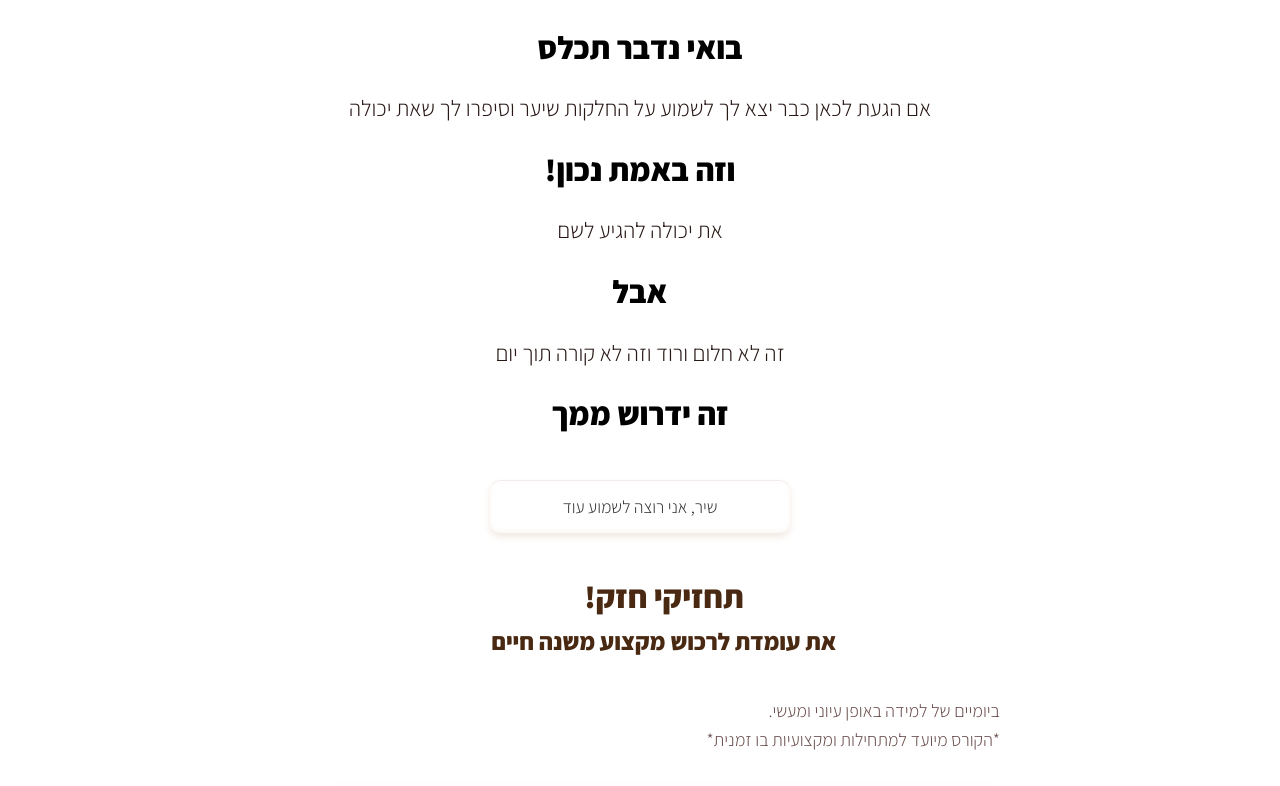
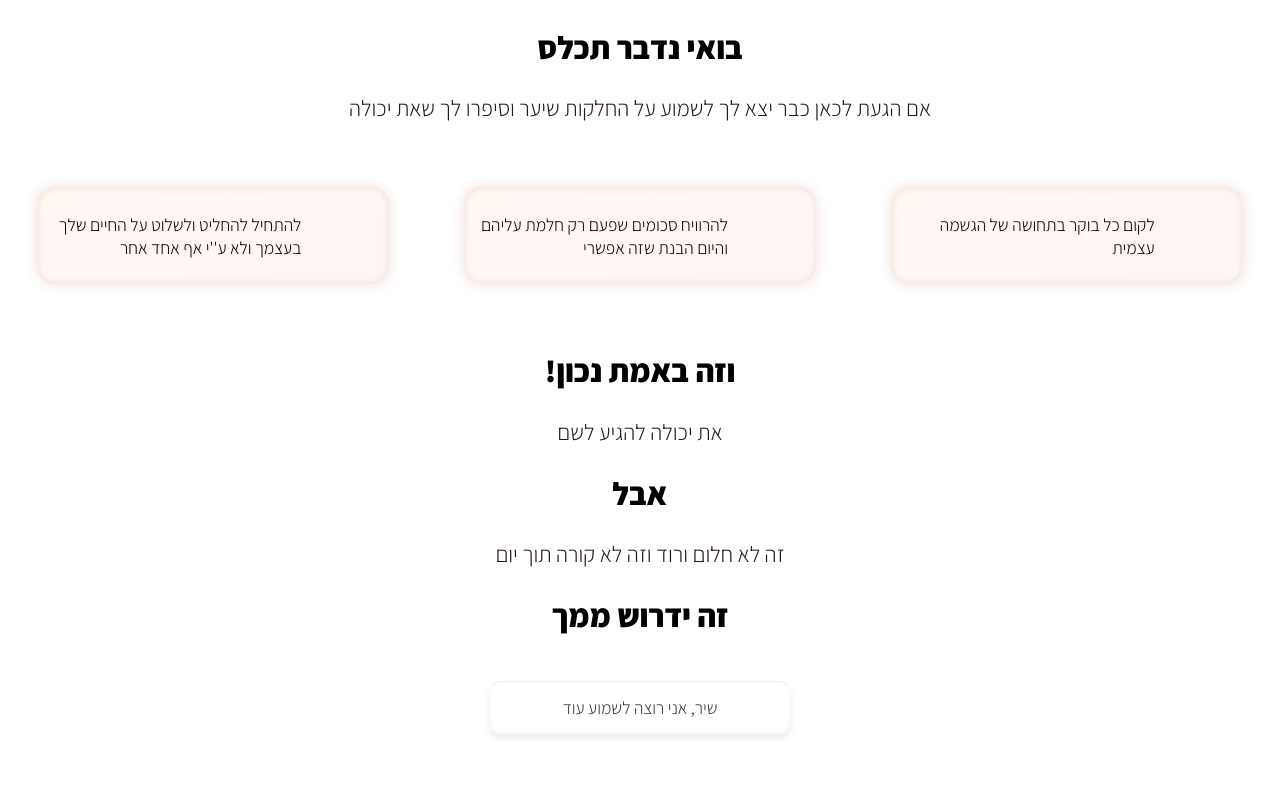
Before and after one commit to danielrozenblat1/shir-adi-new, a React (Create React App) app: page / in a window 1280 px wide. Shown: the top 786 px of the page. Built offline with nearby package versions, Linux system fonts and the light colour scheme; some icons are missing.

Commit message:
addedIocns

```diff
--- a/src/screens/SecondScreen.js
+++ b/src/screens/SecondScreen.js
@@ -16,11 +16,11 @@ const SecondScreen=()=>{
     return <>
 <div className={styles.title}>בואי נדבר תכלס</div>
 <div className={styles.description}>אם הגעת לכאן כבר יצא לך לשמוע על החלקות שיער וסיפרו לך שאת יכולה</div>
-{/* <div className={styles.row}>
+<div className={styles.row}>
 <Can text="לקום כל בוקר בתחושה של הגשמה עצמית" icon={succsess}/>
 <Can text="להרוויח סכומים שפעם רק חלמת עליהם והיום הבנת שזה אפשרי" icon={money}/>
     <Can text="להתחיל להחליט ולשלוט על החיים שלך בעצמך ולא ע''י אף אחד אחר " icon={control}/>
-</div> */}
+</div>
 <div className={styles.title}>וזה באמת נכון!</div>
 <div className={styles.description}>את יכולה להגיע לשם</div>
 <div className={styles.title}>אבל</div>
```
